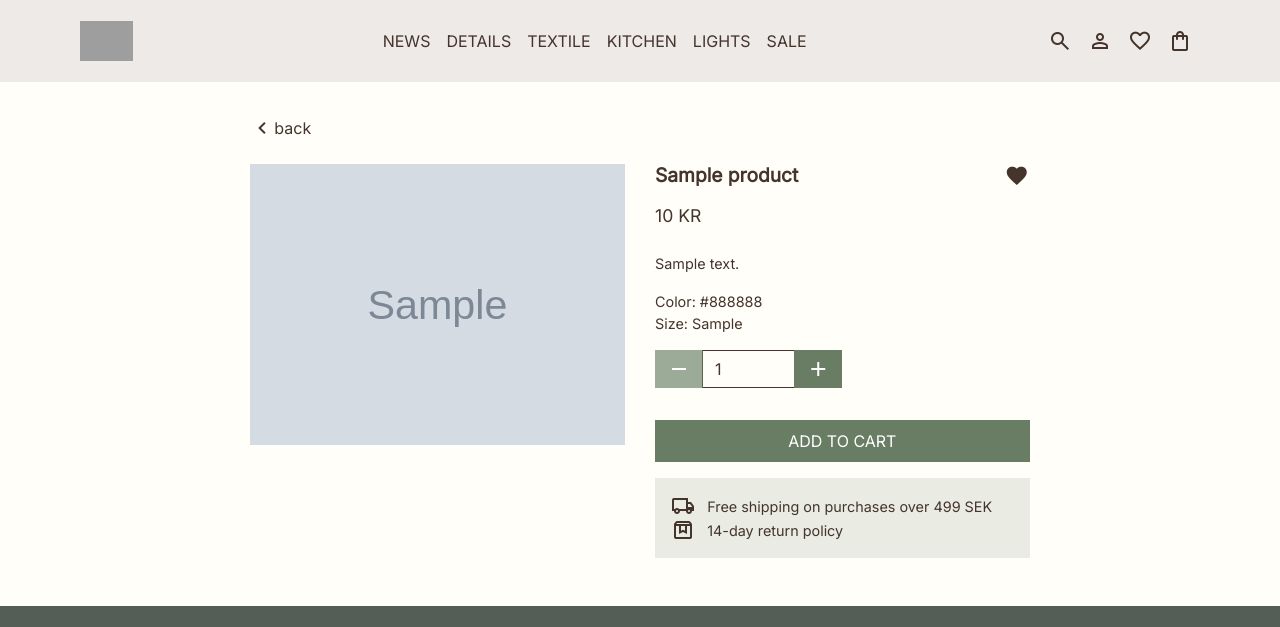
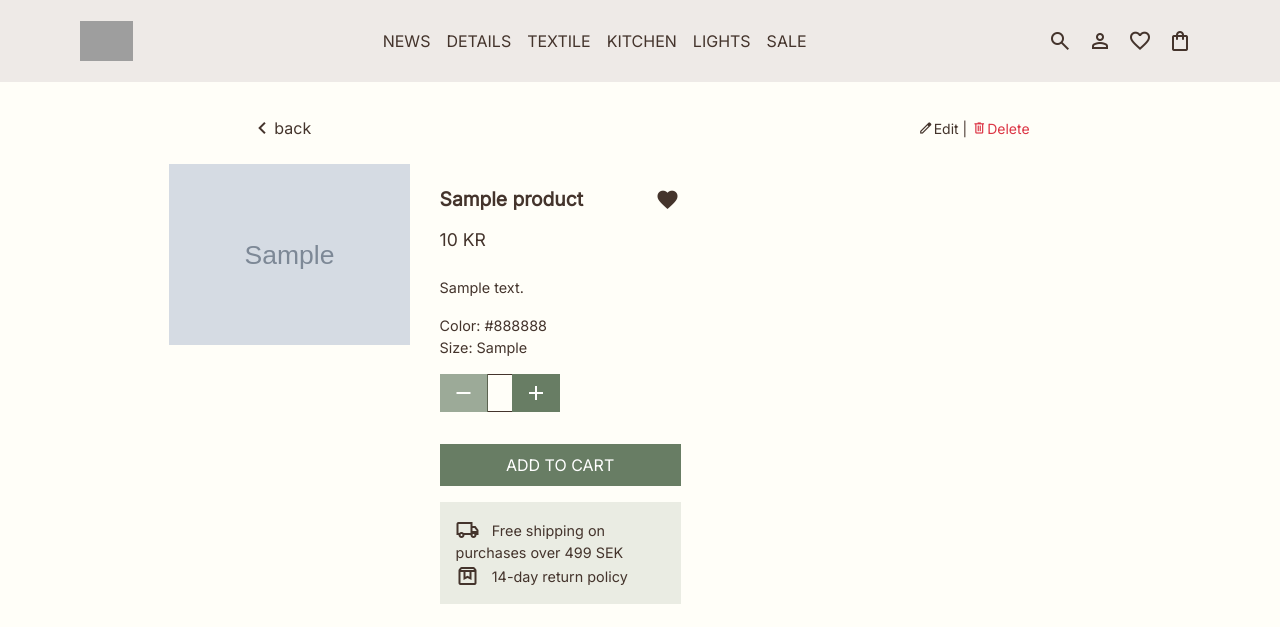
Before and after one commit to cardan22/bjorkhem, a Django app: page /products/1/ in a window 1280 px wide. Shown: the top 627 px of the page. Run offline with Django 3.2, Linux system fonts and the light colour scheme; a user stored in the database is signed in; tables that the repository leaves empty hold one stand-in row (values such as "Sample post"); grey boxes marked "Sample" are stand-in pictures; some libraries are stand-ins or nearby versions; grey boxes are pictures that could not be loaded.

Commit message:
Add delete product links, views, urls to products template

```diff
--- a/products/templates/products/product_detail.html
+++ b/products/templates/products/product_detail.html
@@ -39,7 +39,21 @@
                         {% endif %}
                     {% endif %}
                 </div>
+            </div>
+            <!-- Display edit/delete links for superuser -->
+            {% if request.user.is_superuser %}
+            <div class="col-12 col-md-6 col-lg-4 text-right">
+                <small>
+                    <a href="{% url 'edit_product' product.id %}">
+                        <span class="material-symbols-outlined edit-icon">edit</span>Edit</a> |
+                    <a class="text-danger" href="{% url 'delete_product' product.id %}">
+                        <span class="material-symbols-outlined edit-icon">delete</span>Delete</a>
+                </small>
+            </div>
+            {% endif %}
 
+            <div class="row">
+                <div class="col-12 col-md-6 col-lg-4 offset-lg-2">
                     <!--Image container -->
                     <div class="image-container mt-4 mb-5 mb-sm-0 mb-xs-0 pb-5 pb-xs-0">
                         <a href="{{ product.image.url }}" target="_blank">
@@ -141,6 +155,7 @@
                 </div>
             </div>
         </div>
+    </div>
 {% endblock %}
 
 {% block postloadjs %}
--- a/products/urls.py
+++ b/products/urls.py
@@ -10,4 +10,5 @@ urlpatterns = [
         name="add_favorite_product"),
     path('add/', views.add_product, name='add_product'),
     path('edit/<int:product_id>/', views.edit_product, name='edit_product'),
+    path('delete/<int:product_id>/', views.delete_product, name='delete_product'),
 ]
--- a/products/views.py
+++ b/products/views.py
@@ -119,12 +119,13 @@ class favorite_products(LoginRequiredMixin, ListView):
 
 def add_product(request):
     """ Add a product to the store """
+
     if request.method == 'POST':
         form = ProductForm(request.POST, request.FILES)
         if form.is_valid():
-            form.save()
+            product = form.save()
             messages.success(request, 'Successfully added product!')
-            return redirect(reverse('add_product'))
+            return redirect(reverse('product_detail', args=[product.id]))
         else:
             messages.error(request, 'Failed to add product. Please ensure the form is valid.')
     else:
@@ -140,6 +141,7 @@ def add_product(request):
 
 def edit_product(request, product_id):
     """ Edit a product in the store """
+
     product = get_object_or_404(Product, pk=product_id)
     if request.method == 'POST':
         form = ProductForm(request.POST, request.FILES, instance=product)
@@ -160,3 +162,12 @@ def edit_product(request, product_id):
     }
 
     return render(request, template, context)
+
+
+def delete_product(request, product_id):
+    """ Delete a product from the store """
+
+    product = get_object_or_404(Product, pk=product_id)
+    product.delete()
+    messages.success(request, 'Product deleted!')
+    return redirect(reverse('products'))
--- a/static/css/base.css
+++ b/static/css/base.css
@@ -250,6 +250,11 @@ footer {
 .dropdown-item.hover
 .dropdown-item.focus {
     background-color: #687D64;
+}
+
+.edit-icon {
+    font-size: 1rem;
+    line-height: inherit;
 }
 
 /* Product details */
```
Also changed, not shown: products/templates/products/products.html (+17 -3 lines). Lines whose indentation alone changed are shown as unchanged.
